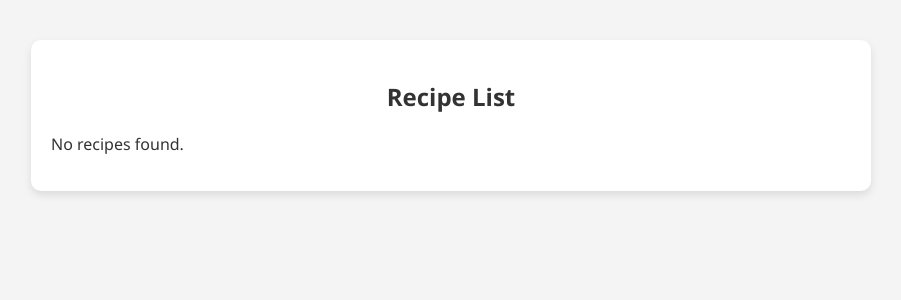
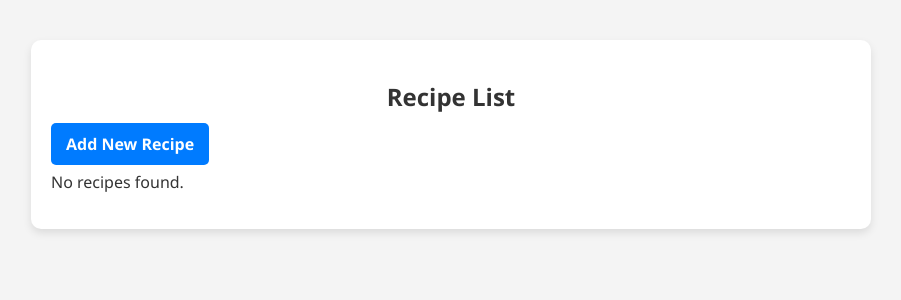
Before and after one commit to Mieka068/recipebook-laciste-ramonamiekaela, a Django app: page /recipes/list/ in a window 1280 px wide. Shown: the part 192-492 px from the top of the page, without its empty margins (189-1090 px from the left). Run offline with Django 5.2, Linux system fonts and the light colour scheme; data that the repository does not hold is empty.

Commit message:
Added a button for Adding New Recipes

```diff
--- a/recipebook/templates/ledger/recipe_list.html
+++ b/recipebook/templates/ledger/recipe_list.html
@@ -4,6 +4,8 @@
 {% block page_title %}Recipe List{% endblock %}
 
 {% block content %}
+    <a href="{% url 'ledger:add_recipe' %}" class="btn">Add New Recipe</a>
+
     {% if recipes %}
         <ul>
             {% for recipe in recipes %}
```
